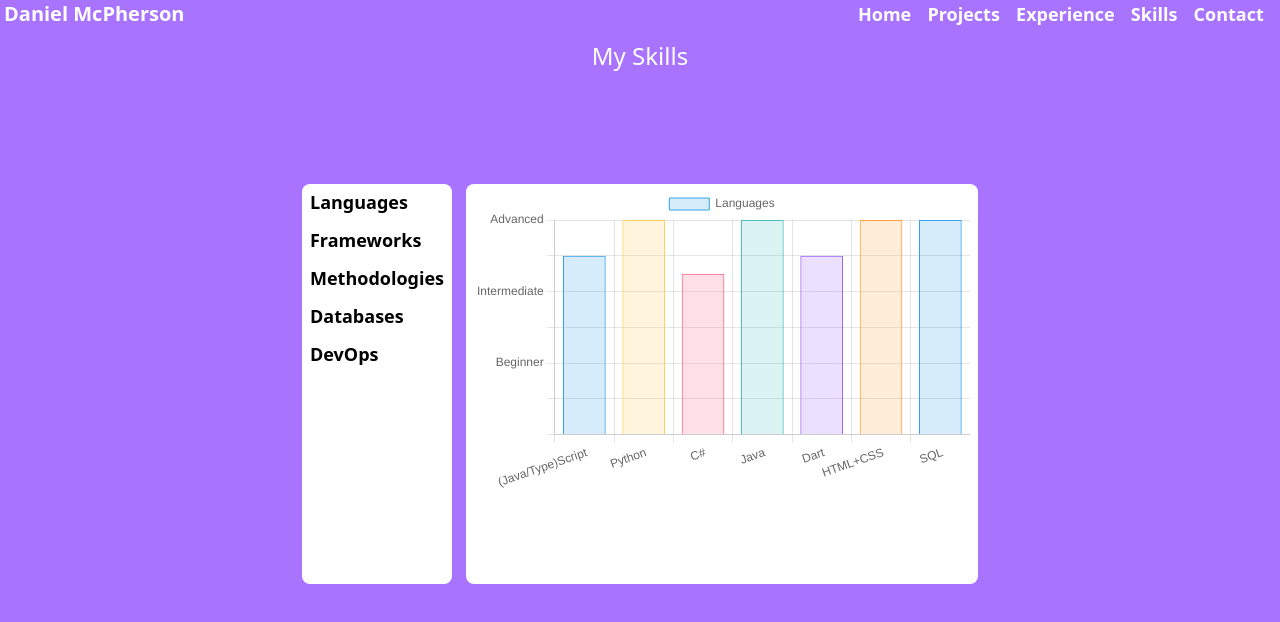
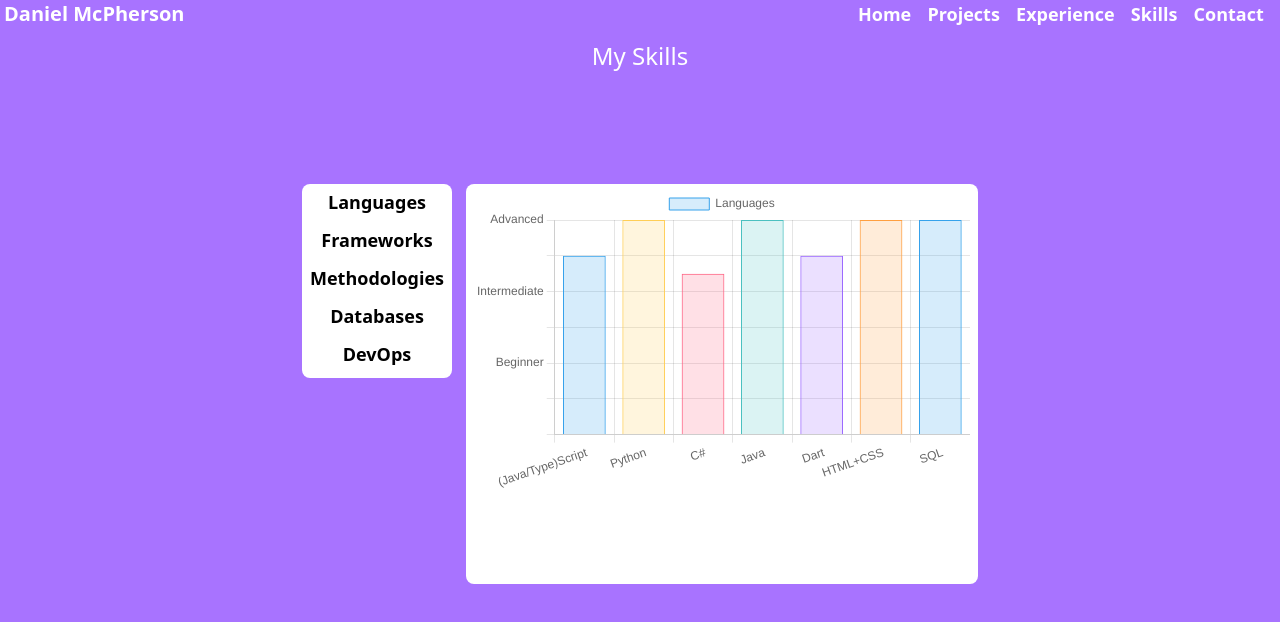
Before and after one commit to RangerVinven/Old-Old-Portfolio, a Next.js app: page /skills in a window 1280 px wide. Shown: the top 622 px of the page. Built offline with nearby package versions, Linux system fonts and the light colour scheme.

Commit message:
Changed the height of the categories div

```diff
--- a/pages/skills.tsx
+++ b/pages/skills.tsx
@@ -16,8 +16,8 @@
         <Navbar />
         <PageTitle title="My Skills" />
 
-        <div className="flex justify-center h-full w-fulbg-red-500 mt-28">
-            <div className="bg-white h-3/6 w-fit px-2 py-1 rounded-lg mr-3.5">
+        <div className="flex justify-center h-full w-full mt-28">
+            <div className="flex flex-col justify-center items-center bg-white h-fit w-fit px-2 py-1 rounded-lg mr-3.5">
                 <h3 className="text-lg font-bold mb-2.5 hover:cursor-pointer" onClick={() => setselectedCategory(Categories.Languages)}>Languages</h3>
                 <h3 className="text-lg font-bold mb-2.5 hover:cursor-pointer" onClick={() => setselectedCategory(Categories.Frameworks)}>Frameworks</h3>
                 <h3 className="text-lg font-bold mb-2.5 hover:cursor-pointer" onClick={() => setselectedCategory(Categories.Methodologies)}>Methodologies</h3>
```
